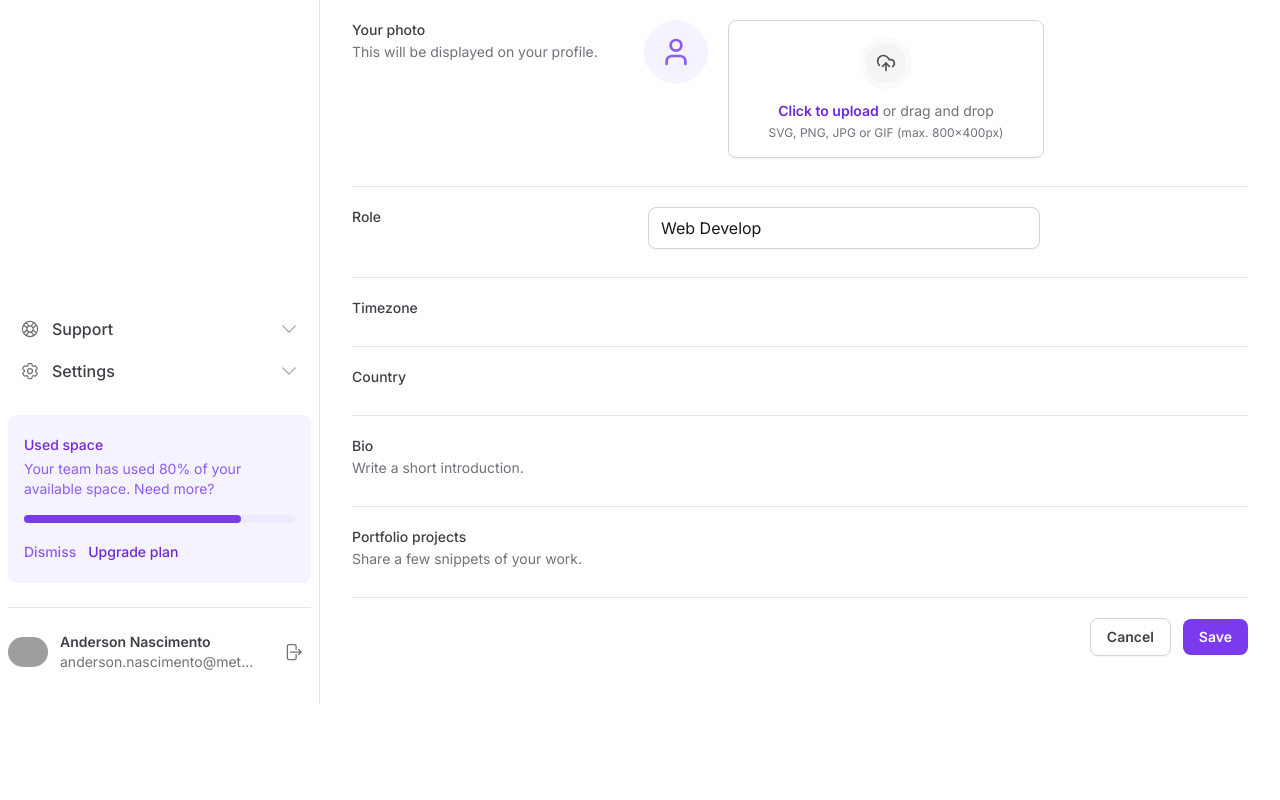
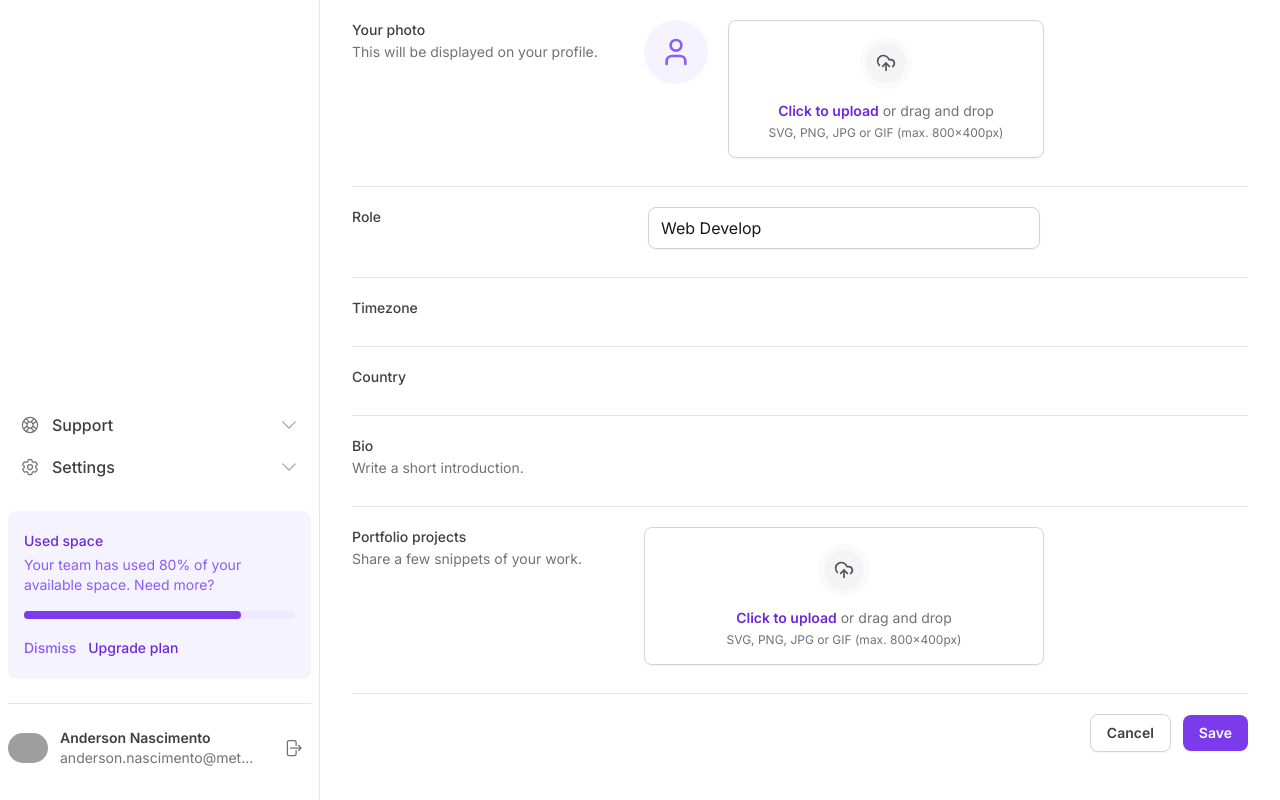
Before and after one commit to AndersonNascimentoAFSN/tailwind-next, a Next.js app: page /settings in a window 1280 px wide. Shown: the part 412-1212 px from the top of the page. Before the commit the page ends 1116 px from the top, so only its background shows below. Built offline with nearby package versions, Linux system fonts and the light colour scheme; grey boxes are pictures that could not be loaded.

Commit message:
feat: fileinput component

```diff
--- /dev/null
+++ b/src/components/Form/FileInput/ImagePreview.tsx
@@ -0,0 +1,10 @@
+import { FC } from 'react'
+import { User } from 'lucide-react'
+
+export const ImagePreview: FC = () => {
+  return (
+    <div className="bg-violet-50 flex h-16 w-16 items-center justify-center rounded-full">
+      <User className="w-8 h-8 text-violet-500" />
+    </div>
+  )
+}
--- /dev/null
+++ b/src/components/Form/FileInput/Root.tsx
@@ -0,0 +1,28 @@
+'use client'
+
+import { ComponentProps, FC, createContext, useContext, useId } from 'react'
+import { tv } from 'tailwind-variants'
+
+const root = tv({
+  base: 'flex items-start gap-5',
+})
+
+type IFileInputContext = {
+  id: string
+}
+
+type IRootProps = ComponentProps<'div'>
+
+const FileInputContext = createContext<Partial<IFileInputContext>>({})
+
+export const Root: FC<IRootProps> = ({ className, ...props }) => {
+  const id = useId()
+
+  return (
+    <FileInputContext.Provider value={{ id }}>
+      <div className={root({ className })} {...props} />
+    </FileInputContext.Provider>
+  )
+}
+
+export const useFileInput = () => useContext(FileInputContext)
--- /dev/null
+++ b/src/components/Form/FileInput/Trigger.tsx
@@ -0,0 +1,24 @@
+import { ComponentProps, FC } from 'react'
+import { UploadCloud } from 'lucide-react'
+
+type ITriggerProps = ComponentProps<'label'>
+
+export const Trigger: FC<ITriggerProps> = (props: ITriggerProps) => {
+  return (
+    <label
+      className="group flex-1 cursor-pointer flex flex-col items-center gap-3 rounded-lg border border-zinc-300 px-6 py-4 text-center text-zinc-500 shadow-sm hover:border-violet-200 hover:bg-violet-25 hover:text-violet-500"
+      {...props}
+    >
+      <div className="rounded-full border-6 border-zinc-50 bg-zinc-100 p-2.5 group-hover:border-violet-50 group-hover:bg-violet-100">
+        <UploadCloud className="h-5 w-5 text-zinc-600" />
+      </div>
+      <div className="flex flex-col items-center gap-1">
+        <span className="text-sm">
+          <span className="font-semibold text-violet-700">Click to upload</span>{' '}
+          or drag and drop
+        </span>
+        <span className="text-xs">SVG, PNG, JPG or GIF (max. 800x400px)</span>
+      </div>
+    </label>
+  )
+}
--- /dev/null
+++ b/src/components/Form/FileInput/control.tsx
@@ -0,0 +1,7 @@
+import { ComponentProps, FC } from 'react'
+
+type IControlProps = ComponentProps<'input'>
+
+export const Control: FC<IControlProps> = (props) => {
+  return <input type="file" className="sr-only" {...props} />
+}
--- /dev/null
+++ b/src/components/Form/FileInput/index.ts
@@ -0,0 +1,11 @@
+import { ImagePreview } from './ImagePreview'
+import { Root } from './Root'
+import { Control } from './control'
+import { Trigger } from './Trigger'
+
+export const FileInput = {
+  Root,
+  ImagePreview,
+  Control,
+  Trigger,
+}
--- a/src/components/PersonalInfo/PersonalInfo.tsx
+++ b/src/components/PersonalInfo/PersonalInfo.tsx
@@ -2,6 +2,7 @@ import { Mail, UploadCloud, User } from 'lucide-react'
 
 import { Button } from '../Button'
 import { Input } from '../Input'
+import { FileInput } from '../Form/FileInput'
 
 export function PersonalInfo() {
   return (
@@ -55,7 +56,7 @@ export function PersonalInfo() {
               <Mail className="h-5 w-5 text-zinc-500" />
             </Input.Prefix>
             <Input.Control
-              id="email"
+              id="bio"
               defaultValue="anderson.nascimento@meta.com.br"
               type="email"
             />
@@ -72,32 +73,12 @@ export function PersonalInfo() {
               This will be displayed on your profile.
             </p>
           </label>
-          <div className="flex items-start gap-5">
-            <div className="bg-violet-50 flex h-16 w-16 items-center justify-center rounded-full">
-              <User className="w-8 h-8 text-violet-500" />
-            </div>
 
-            <label
-              htmlFor="photo"
-              className="group flex-1 cursor-pointer flex flex-col items-center gap-3 rounded-lg border border-zinc-300 px-6 py-4 text-center text-zinc-500 shadow-sm hover:border-violet-200 hover:bg-violet-25 hover:text-violet-500"
-            >
-              <div className="rounded-full border-6 border-zinc-50 bg-zinc-100 p-2.5 group-hover:border-violet-50 group-hover:bg-violet-100">
-                <UploadCloud className="h-5 w-5 text-zinc-600" />
-              </div>
-              <div className="flex flex-col items-center gap-1">
-                <span className="text-sm">
-                  <span className="font-semibold text-violet-700">
-                    Click to upload
-                  </span>{' '}
-                  or drag and drop
-                </span>
-                <span className="text-xs">
-                  SVG, PNG, JPG or GIF (max. 800x400px)
-                </span>
-              </div>
-            </label>
-            <input type="file" className="sr-only" id="photo" />
-          </div>
+          <FileInput.Root>
+            <FileInput.ImagePreview />
+            <FileInput.Trigger htmlFor="photo" />
+            <FileInput.Control id="photo" />
+          </FileInput.Root>
         </div>
 
         <div className="grid gap-3 grid-cols-form pt-5">
@@ -137,13 +118,19 @@ export function PersonalInfo() {
         </div>
 
         <div className="grid gap-3 grid-cols-form pt-5">
-          <label htmlFor="bio" className="text-sm font-medium text-zinc-700">
+          <label
+            htmlFor="portfolio"
+            className="text-sm font-medium text-zinc-700 cursor-pointer"
+          >
             Portfolio projects
             <p className="text-sm font-normal text-zinc-500 mt-0.5">
               Share a few snippets of your work.
             </p>
           </label>
-          <div></div>
+          <FileInput.Root>
+            <FileInput.Trigger htmlFor="portfolio" />
+            <FileInput.Control multiple id="portfolio" />
+          </FileInput.Root>
         </div>
 
         <div className="pt-5 flex gap-3 justify-end items-center">
```
Also changed, not shown: src/components/Form/Input/Field.tsx (renamed from src/components/Input/Field.tsx), src/components/Form/Input/Icon.tsx (renamed from src/components/Input/Icon.tsx), src/components/Form/Input/Root.tsx (renamed from src/components/Input/Root.tsx), src/components/Form/Input/index.ts (renamed from src/components/Input/index.ts).
